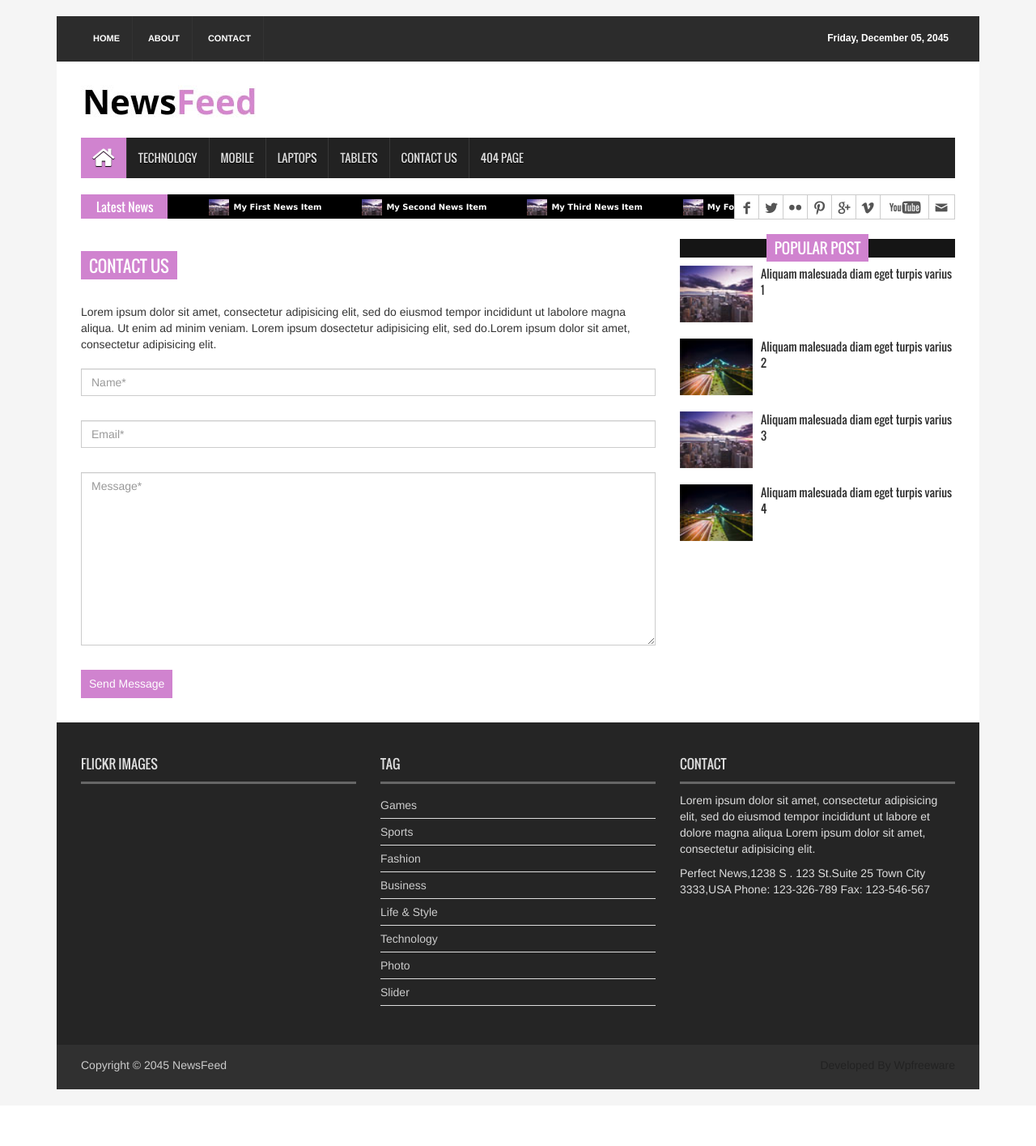
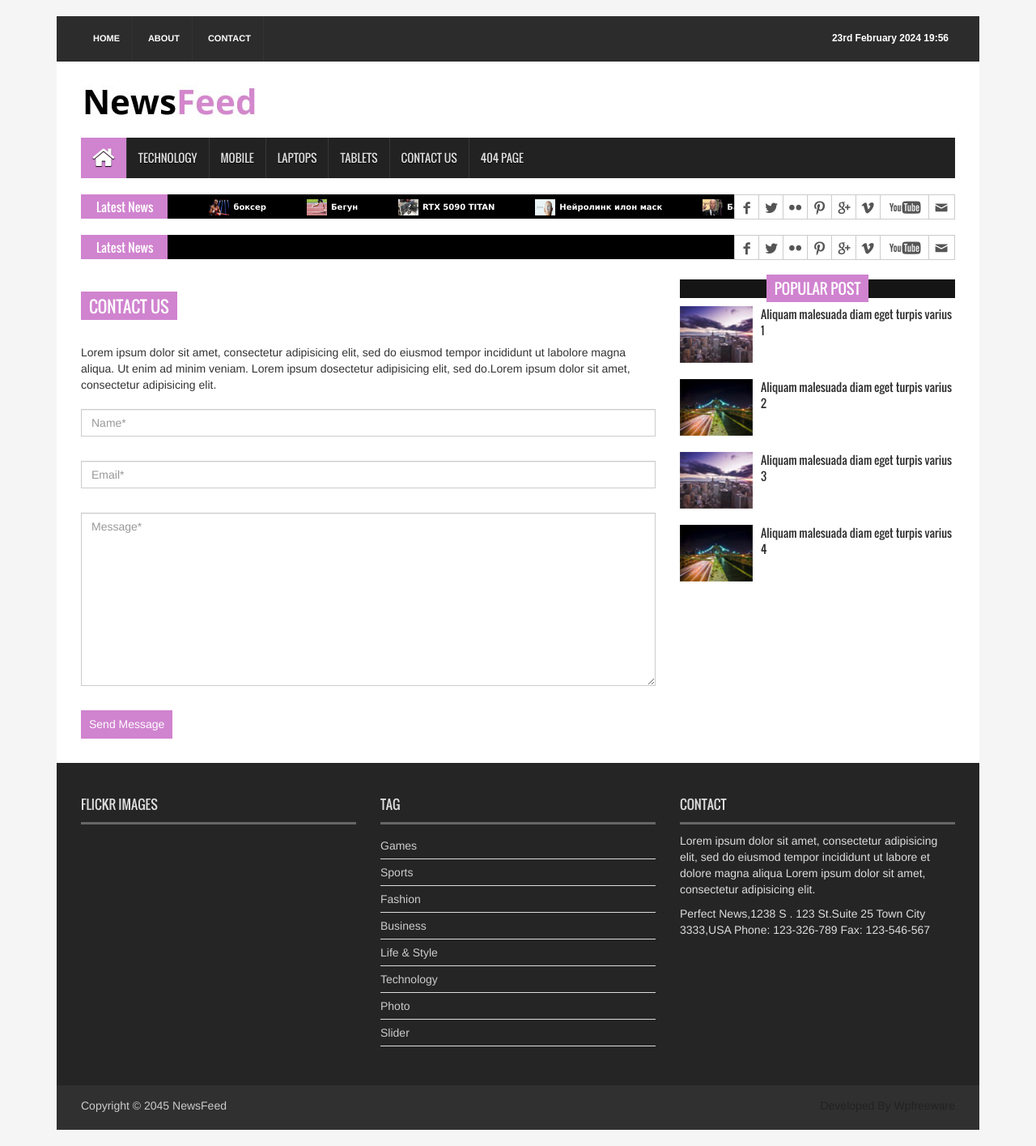
Before and after one commit to javoh20/django-lesson-news, a Django app: page /contact/ in a window 1280 px wide. Shown: the whole page at 81% size. Before the commit the page ends 1345 px from the top, so only its background shows below. Run offline with Django 4.2, Linux system fonts and the light colour scheme; data comes from the database, SQL or seed files in the repository; some libraries are stand-ins or nearby versions.

Commit message:
шаблоны, че тут сказать то...

```diff
--- a/app/app/settings.py
+++ b/app/app/settings.py
@@ -66,6 +66,7 @@ TEMPLATES = [
                 'django.template.context_processors.request',
                 'django.contrib.auth.context_processors.auth',
                 'django.contrib.messages.context_processors.messages',
+                'main.context_processor.latest_news'
             ],
         },
     },
--- /dev/null
+++ b/app/main/context_processor.py
@@ -0,0 +1,10 @@
+from .models import News
+
+def latest_news(request):
+    news = News.published.all().order_by("-published_time")[:15]
+
+    context = {
+        'latest_news' : news,
+    }
+
+    return context
--- a/app/main/views.py
+++ b/app/main/views.py
@@ -27,32 +27,32 @@ def news_detail(request, id):
 def HomeView(request):
     news_list = News.published.all().order_by('-published_time')[:5]
 
-    local_one = News.published.filter(category__name = "Local").order_by('-published_time')[:1]
-    local_news = News.published.filter(category__name = "Local").order_by('-published_time')[1:5]
+    # local_one = News.published.filter(category__name = "Local").order_by('-published_time')[:1]
+    local_news = News.published.filter(category__name = "Local").order_by('-published_time')[:5]
 
-    foreign_one = News.published.filter(category__name = "Foreign").order_by('-published_time')[:1]
-    foreign_news = News.published.filter(category__name = "Foreign").order_by('-published_time')[1:5]
+    # foreign_one = News.published.filter(category__name = "Foreign").order_by('-published_time')[:1]
+    foreign_news = News.published.filter(category__name = "Foreign").order_by('-published_time')[:5]
 
-    techno_one = News.published.filter(category__name = "Technology").order_by('-published_time')[:1]
-    techno_news = News.published.filter(category__name = "Technology").order_by('-published_time')[1:5]
+    # techno_one = News.published.filter(category__name = "Technology").order_by('-published_time')[:1]
+    techno_news = News.published.filter(category__name = "Technology").order_by('-published_time')[:5]
 
-    sport_one = News.published.filter(category__name = "Sport").order_by('-published_time')[:1]
-    sport_news = News.published.filter(category__name = "Sport").order_by('-published_time')[1:5]
+    # sport_one = News.published.filter(category__name = "Sport").order_by('-published_time')[:1]
+    sport_news = News.published.filter(category__name = "Sport").order_by('-published_time')[:5]
 
     categories = Category.objects.all()
     context = {
         'news_list' : news_list,
 
+        # 'local_one' : local_one,
         'local_news' : local_news,
-        'local_one' : local_one,
 
-        'foreign_one' : foreign_one,
+        # 'foreign_one' : foreign_one,
         'foreign_news' : foreign_news,
 
-        'techno_one' : techno_one,
+        # 'techno_one' : techno_one,
         'techno_news' : techno_news,
 
-        'sport_one' : sport_one,
+        # 'sport_one' : sport_one,
         'sport_news' : sport_news,
 
         'categories' : categories,
--- a/app/templates/base.html
+++ b/app/templates/base.html
@@ -27,6 +27,7 @@
   <header id="header">
     <div class="row">
       <div class="col-lg-12 col-md-12 col-sm-12">
+
         <div class="header_top">
           <div class="header_top_left">
             <ul class="top_nav">
@@ -36,7 +37,7 @@
             </ul>
           </div>
           <div class="header_top_right">
-            <p>Friday, December 05, 2045</p>
+            <p>{% now "jS F Y H:i" %}</p>
           </div>
         </div>
       </div>
@@ -47,6 +48,7 @@
       </div>
     </div>
   </header>
+
   <section id="navArea">
     <nav class="navbar navbar-inverse" role="navigation">
       <div class="navbar-header">
@@ -74,6 +76,34 @@
     </nav>
   </section>
 
+
+
+
+  <section id="newsSection">
+    <div class="row">
+      <div class="col-lg-12 col-md-12">
+        <div class="latest_newsarea"> <span>Latest News</span>
+          <ul id="ticker01" class="news_sticker">
+            {% for news in latest_news %}
+              <li><a href="{% url "news_detail_page" news.pk %}"><img src="{{ news.img.url }}" alt="">{{ news.title | truncatewords:5 }}</a></li>
+            {% endfor %}
+          </ul>
+          <div class="social_area">
+            <ul class="social_nav">
+              <li class="facebook"><a href="#"></a></li>
+              <li class="twitter"><a href="#"></a></li>
+              <li class="flickr"><a href="#"></a></li>
+              <li class="pinterest"><a href="#"></a></li>
+              <li class="googleplus"><a href="#"></a></li>
+              <li class="vimeo"><a href="#"></a></li>
+              <li class="youtube"><a href="#"></a></li>
+              <li class="mail"><a href="#"></a></li>
+            </ul>
+          </div>
+        </div>
+      </div>
+    </div>
+  </section>
 
   {% block content %}{% endblock content %}
 
--- a/app/templates/contact.html
+++ b/app/templates/contact.html
@@ -9,15 +9,9 @@
       <div class="col-lg-12 col-md-12">
         <div class="latest_newsarea"> <span>Latest News</span>
           <ul id="ticker01" class="news_sticker">
-            <li><a href="#"><img src="{% static "images/news_thumbnail3.jpg"%}" alt="">My First News Item</a></li>
-            <li><a href="#"><img src="{% static "images/news_thumbnail3.jpg"%}" alt="">My Second News Item</a></li>
-            <li><a href="#"><img src="{% static "images/news_thumbnail3.jpg"%}" alt="">My Third News Item</a></li>
-            <li><a href="#"><img src="{% static "images/news_thumbnail3.jpg"%}" alt="">My Four News Item</a></li>
-            <li><a href="#"><img src="{% static "images/news_thumbnail3.jpg"%}" alt="">My Five News Item</a></li>
-            <li><a href="#"><img src="{% static "images/news_thumbnail3.jpg"%}" alt="">My Six News Item</a></li>
-            <li><a href="#"><img src="{% static "images/news_thumbnail3.jpg"%}" alt="">My Seven News Item</a></li>
-            <li><a href="#"><img src="{% static "images/news_thumbnail3.jpg"%}" alt="">My Eight News Item</a></li>
-            <li><a href="#"><img src="{% static "images/news_thumbnail2.jpg"%}" alt="">My Nine News Item</a></li>
+            {% for news in news_list %}
+              <li><a href="{% url "news_detail_page" news.pk %}"><img src="{{ news.img.url }}" alt="">{{ news.title | truncatewords:5 }}</a></li>
+            {% endfor %}
           </ul>
           <div class="social_area">
             <ul class="social_nav">
```
Also changed, not shown: app/templates/404.html (+3 -9 lines), app/templates/index.html (+20 -29 lines).
